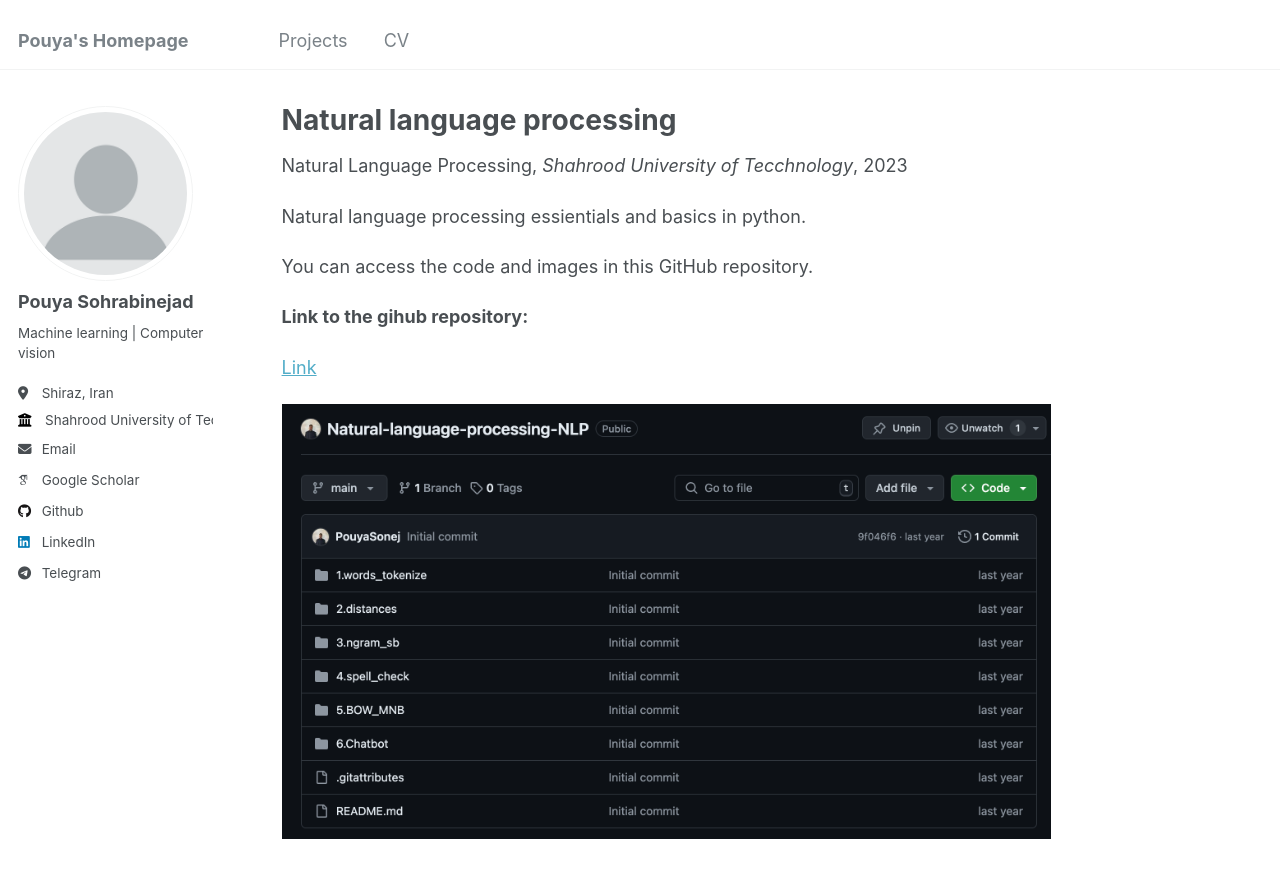
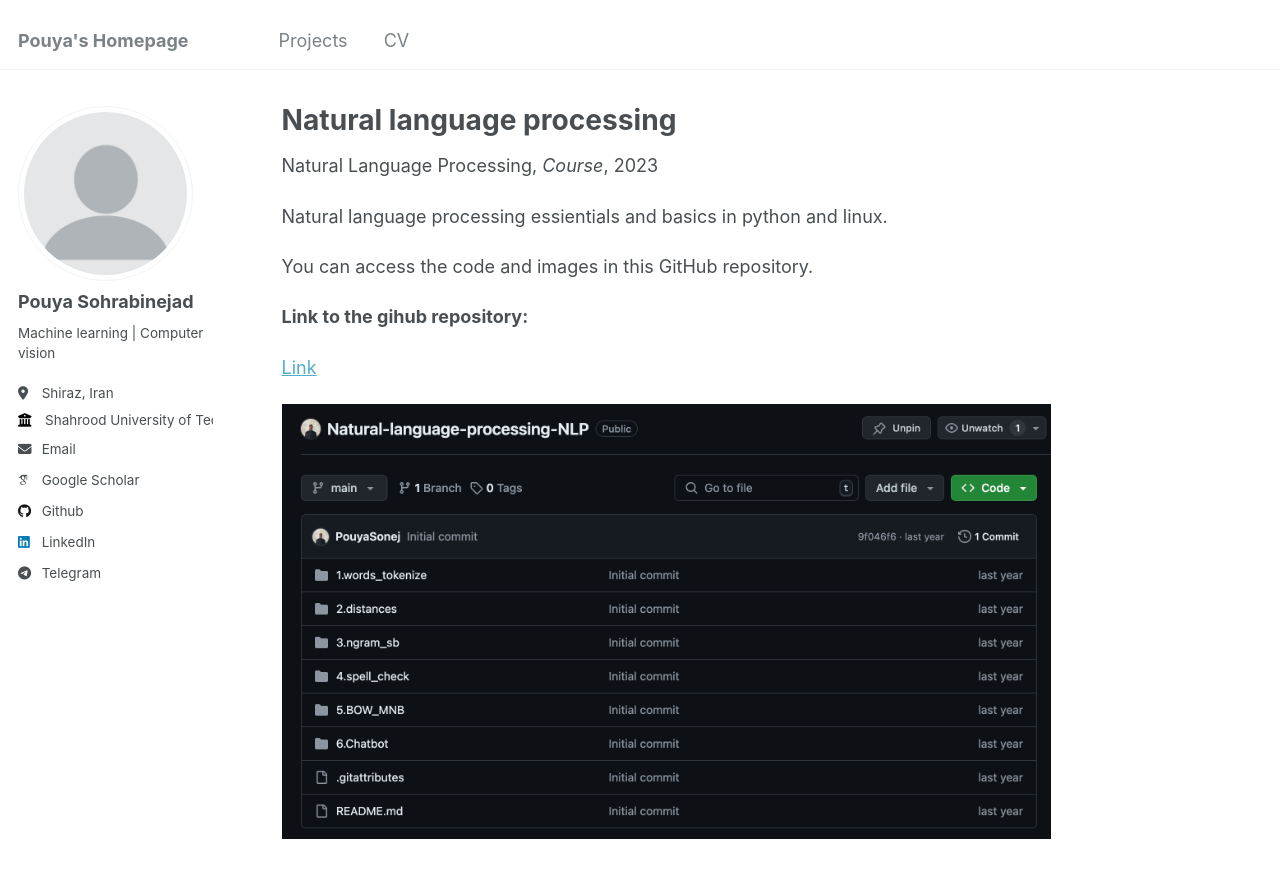
Before and after one commit to PouyaSonej/PouyaSonej.github.io, a Jekyll site: the page built from _teaching/project-6.md, in a window 1280 px wide and 900 px high. Shown: the top 878 px of the window. Built offline with Jekyll 4.4.1, drawn with Linux system fonts in a browser that asks for light colours; some web fonts are replaced.

Commit message:
Update project-6.md

```diff
--- a/_teaching/project-6.md
+++ b/_teaching/project-6.md
@@ -3,12 +3,12 @@ title: "Natural language processing"
 collection: teaching
 type: "Natural Language Processing"
 permalink: /teaching/project-6
-venue: "Shahrood University of Tecchnology"
+venue: "Course"
 date: 2023-06-01
 location: "Shiraz, Iran"
 ---
 
-Natural language processing essientials and basics in python.
+Natural language processing essientials and basics in python and linux.
 
 You can access the code and images in this GitHub repository.
 
```
